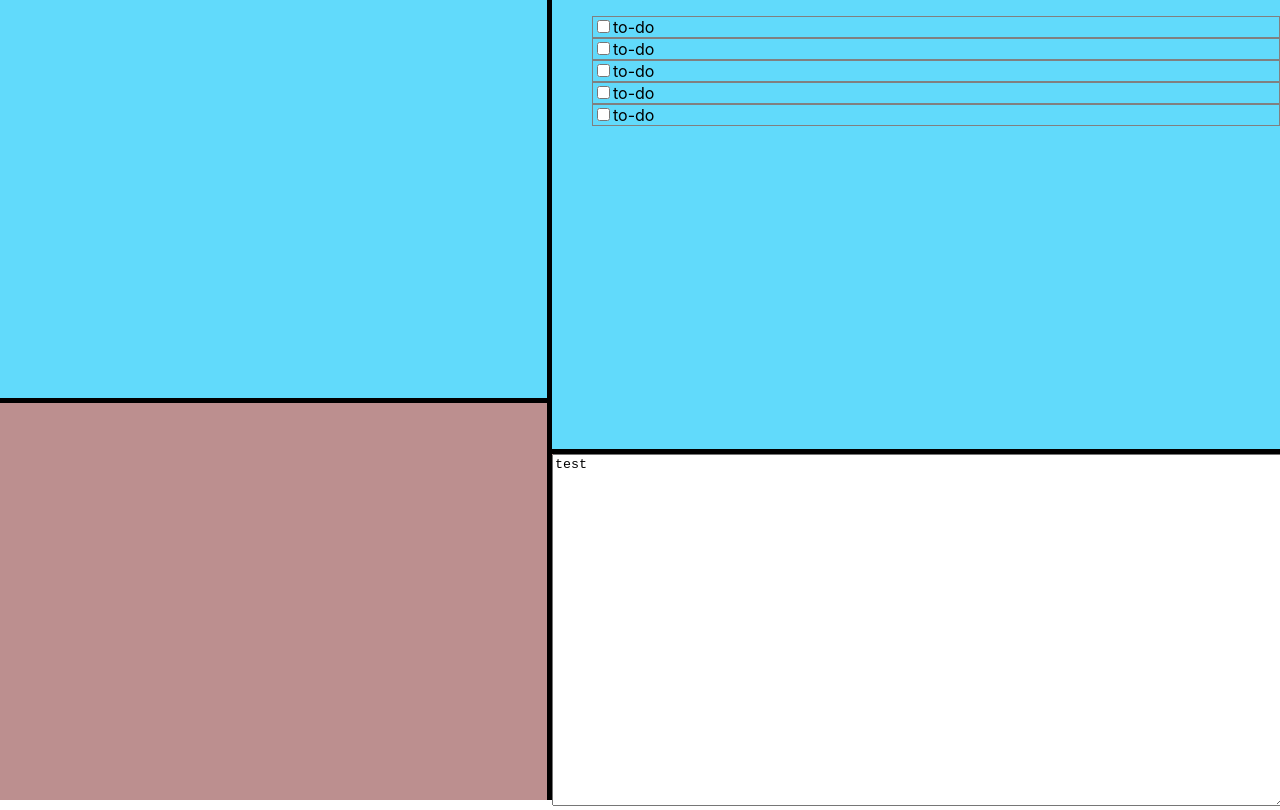
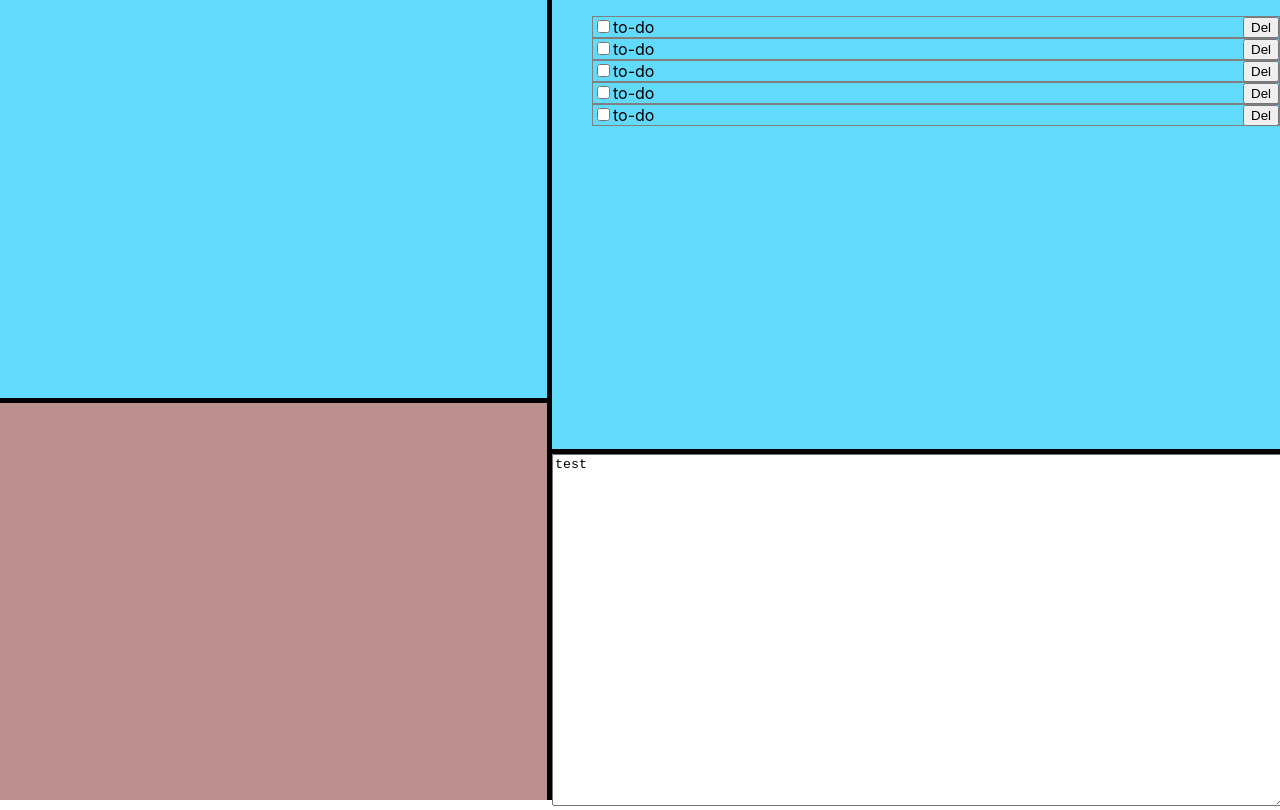
Before and after one commit to dshin21/DeveloperHelper, a React (Create React App) app: page / in a window 1280 px wide. Built offline with nearby package versions, Linux system fonts and the light colour scheme.

Commit message:
right btn

```diff
--- a/src/App.css
+++ b/src/App.css
@@ -61,7 +61,9 @@
 .list-item {
   border: 0.01rem solid grey;
 }
-
+#rightTop button {
+  float: right;
+}
 #rightBot {
   border-top: 5px solid black;
   background-color: rosybrown;
--- a/src/components/rightTop.jsx
+++ b/src/components/rightTop.jsx
@@ -8,27 +8,28 @@ class RightTop extends Component {
         <ul className="list" style={{ listStyleType: "none" }}>
           <li className="list-item">
             <input type="checkbox" />
-            to-do
+            to-do <button>Del</button>
           </li>
           <li className="list-item">
             {" "}
             <input type="checkbox" />
             to-do
+            <button>Del</button>
           </li>
           <li className="list-item">
             {" "}
             <input type="checkbox" />
-            to-do
+            to-do <button>Del</button>
           </li>
           <li className="list-item">
             {" "}
             <input type="checkbox" />
-            to-do
+            to-do <button>Del</button>
           </li>
           <li className="list-item">
             {" "}
             <input type="checkbox" />
-            to-do
+            to-do <button>Del</button>
           </li>
         </ul>
       </div>
```
